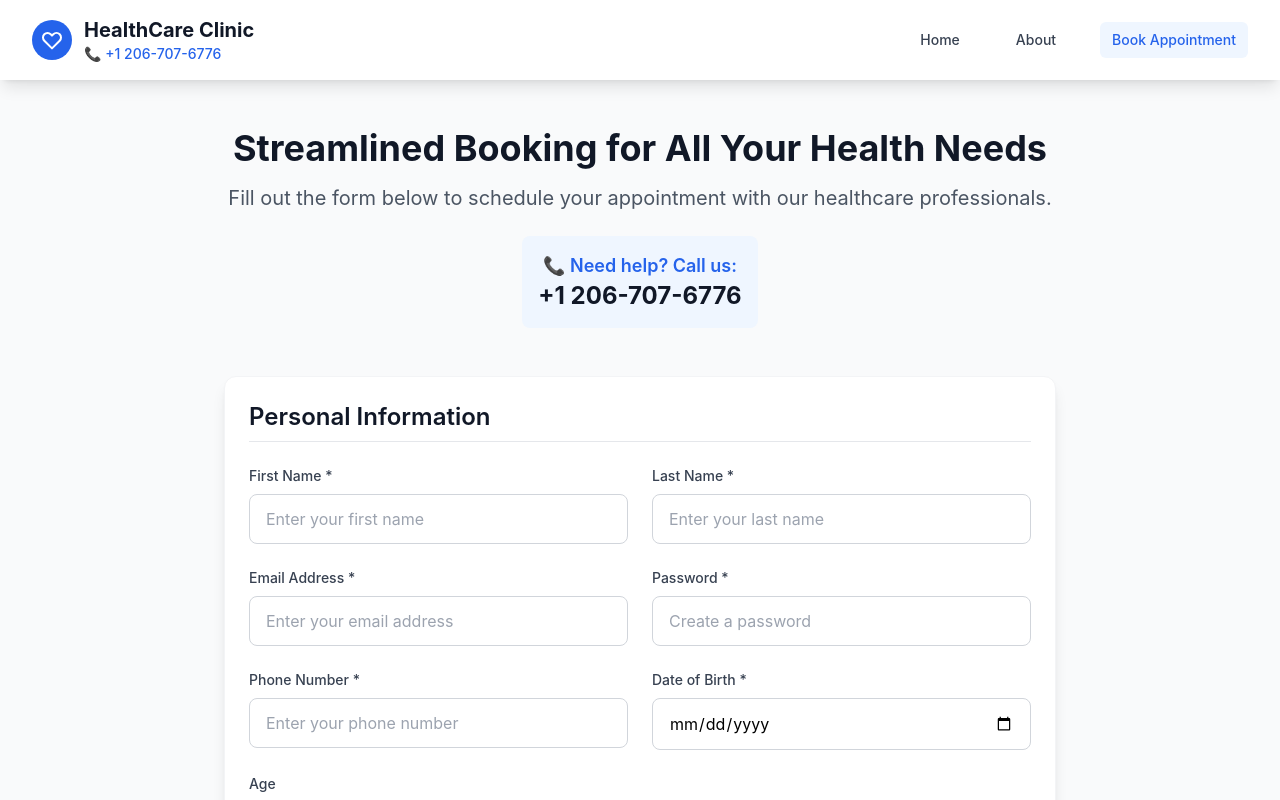
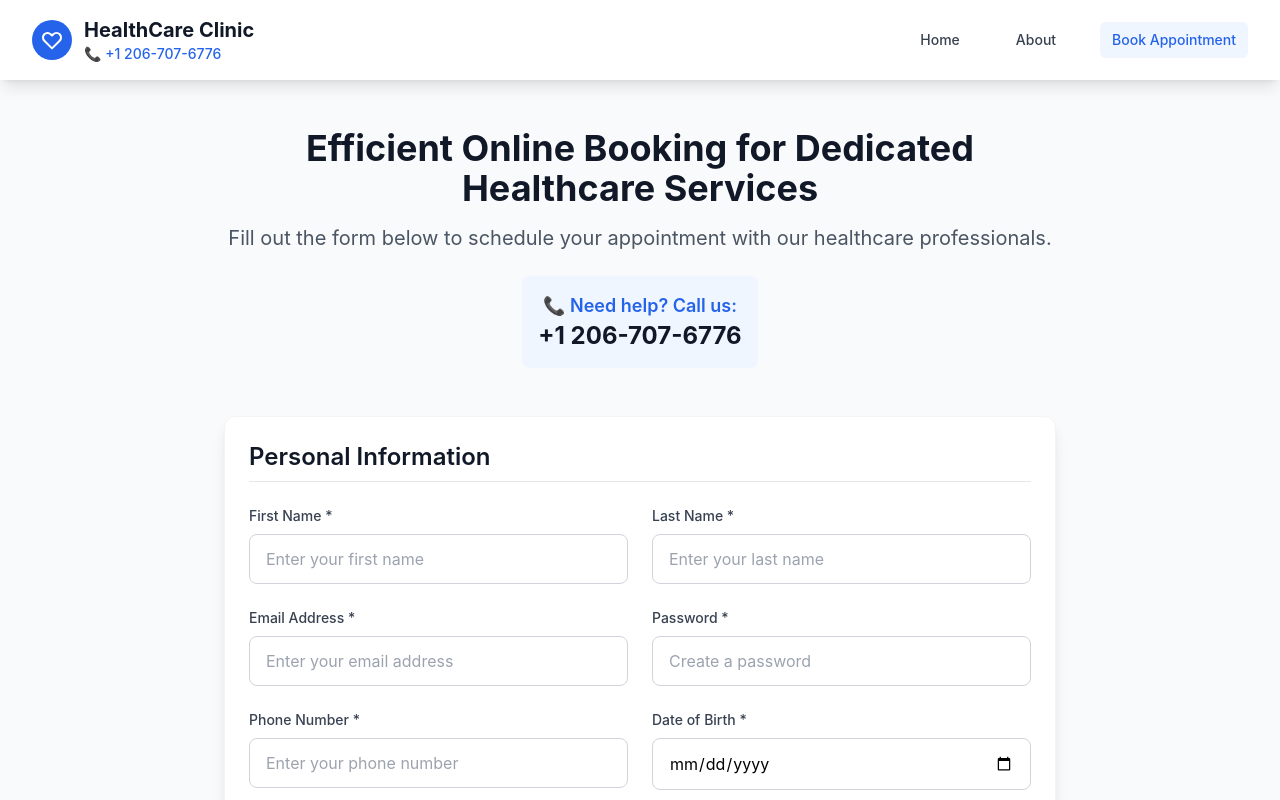
Before and after one commit to DaniyalAlam002/reacttrackingbooking, a React (Vite) app: page /book in a window 1280 px wide. Shown: the top 800 px of the page. Built offline with nearby package versions, Linux system fonts and the light colour scheme.

Commit message:
ai-optimize: heading — Efficient Online Booking for Dedicated H

```diff
--- a/src/pages/Booking.jsx
+++ b/src/pages/Booking.jsx
@@ -67,7 +67,7 @@ const Booking = () => {
       <div className="max-w-4xl mx-auto px-4 sm:px-6 lg:px-8">
         {/* Header */}
         <div className="text-center mb-12">
-          <h1 className="text-4xl font-bold text-gray-900 mb-4">Streamlined Booking for All Your Health Needs</h1>
+          <h1 className="text-4xl font-bold text-gray-900 mb-4">Efficient Online Booking for Dedicated Healthcare Services</h1>
           <p className="text-xl text-gray-600">
             Fill out the form below to schedule your appointment with our healthcare professionals.
           </p>
```
